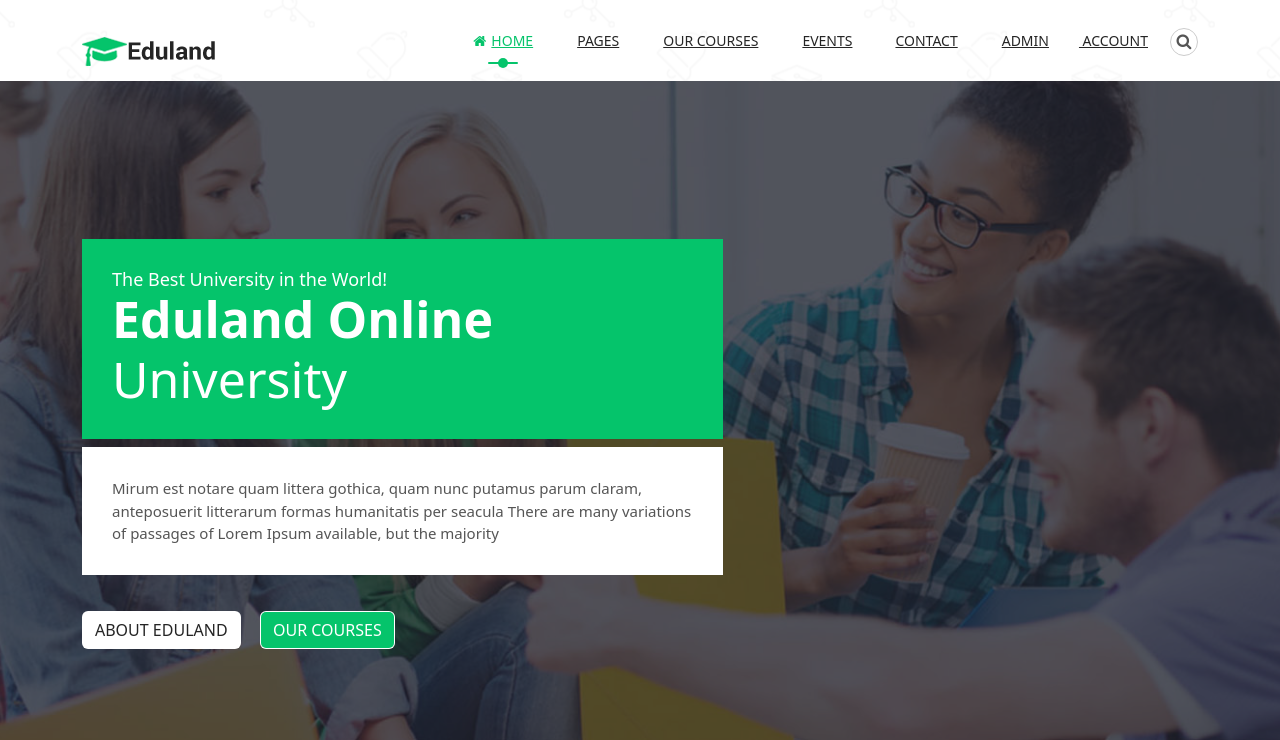
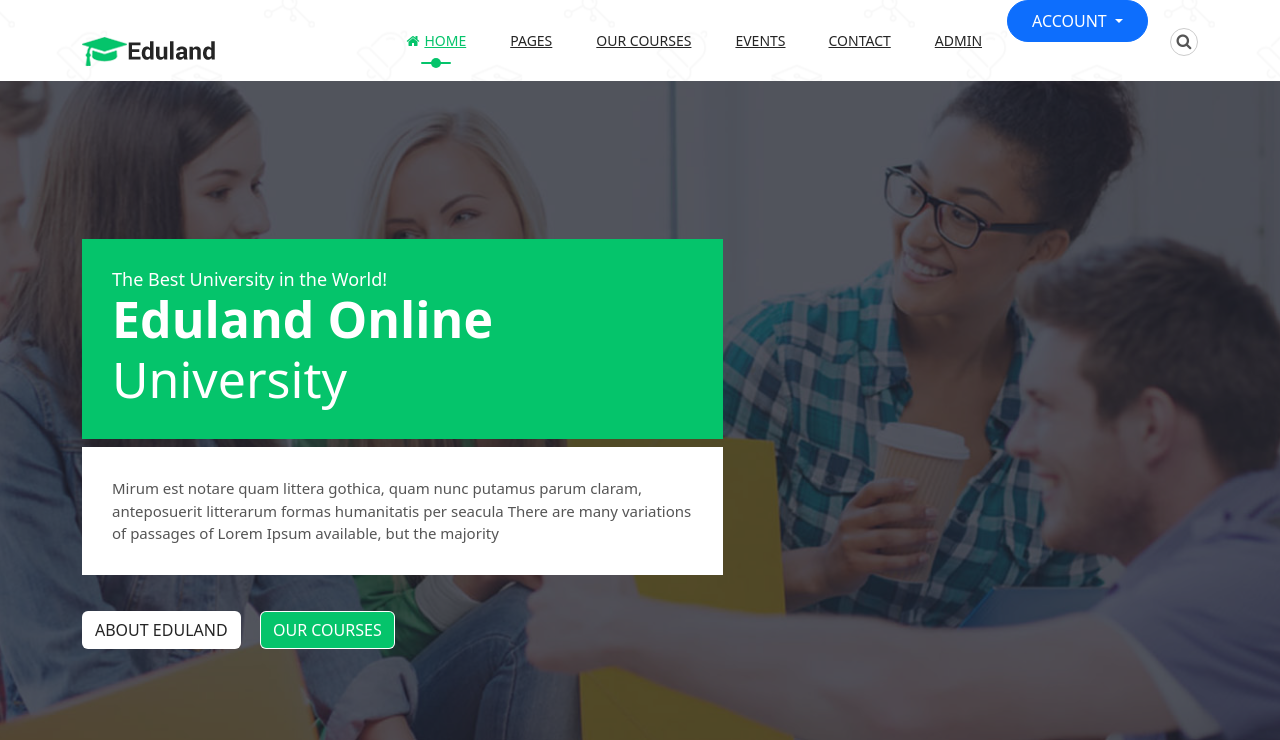
Before and after one commit to jobin8921/ELEARN-APP, a Django app: page / in a window 1280 px wide. Shown: the top 740 px of the page. Run offline with Django 5.2, Linux system fonts and the light colour scheme; data that the repository does not hold is empty; some libraries are stand-ins or nearby versions.

Commit message:
button setting

```diff
--- a/templates/base.html
+++ b/templates/base.html
@@ -85,7 +85,7 @@
 
 											<li><a href="{% url 'course_preview' %}"><i class="fa fa-clone"></i>Our Courses</a></li>
 											<li><a href="#events"><i class="fa fa-bullhorn"></i>Events</a></li>
-											<li><a href=""><i class="fa fa-address-book"></i>Contact</a></li>
+											<li><a href="#contact"><i class="fa fa-address-book"></i>Contact</a></li>
 											<li><a href="{% url 'admin_dashboard' %}"><i class="fa fa-clone"></i>Admin</a></li>
 
 											<!-- Account Dropdown -->
@@ -109,15 +109,13 @@
 														<li><a class="dropdown-item" href="{% url 'logout' %}">Logout</a></li>
 													</ul>
 												{% else %}
-													<a href="#" class="dropdown-toggle" id="authDropdown" data-bs-toggle="dropdown" aria-expanded="false">
-														<i class="fa"></i> Account
-													</a>
+												<button class="btn btn-primary dropdown-toggle rounded-pill py-2 px-4" type="button" id="authDropdown" data-bs-toggle="dropdown" aria-expanded="false">
+													Account
+												</button>
 													<ul class="dropdown" aria-labelledby="authDropdown">
 														<li><a class="dropdown-item" href="{% url 'login_staff' %}">Staff Login</a></li>
 														<li><a class="dropdown-item" href="{% url 'login_student' %}">Student Login</a></li>
-														<li><button type="button" class="btn btn-primary" data-bs-toggle="modal" data-bs-target="#registerModal">
-															Register
-														</button>
+														<li><button type="button" class="btn btn-primary" data-bs-toggle="modal" data-bs-target="#registerModal">Register</button>
 														</li>
 													</ul>
 												{% endif %}
@@ -212,7 +210,7 @@
 			</div>
 			<!--/ End Footer Top -->
 			<!-- Footer Bottom -->
-			<div class="footer-bottom">
+			<div id="contact" class="footer-bottom">
 				<div class="container">
 					<div class="row">
 						<div class="col-12">
```
